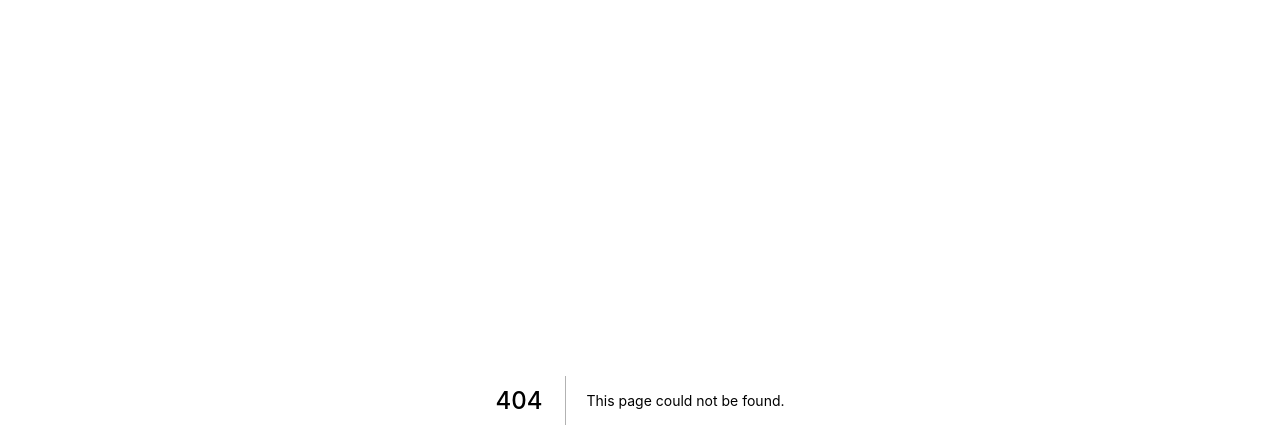
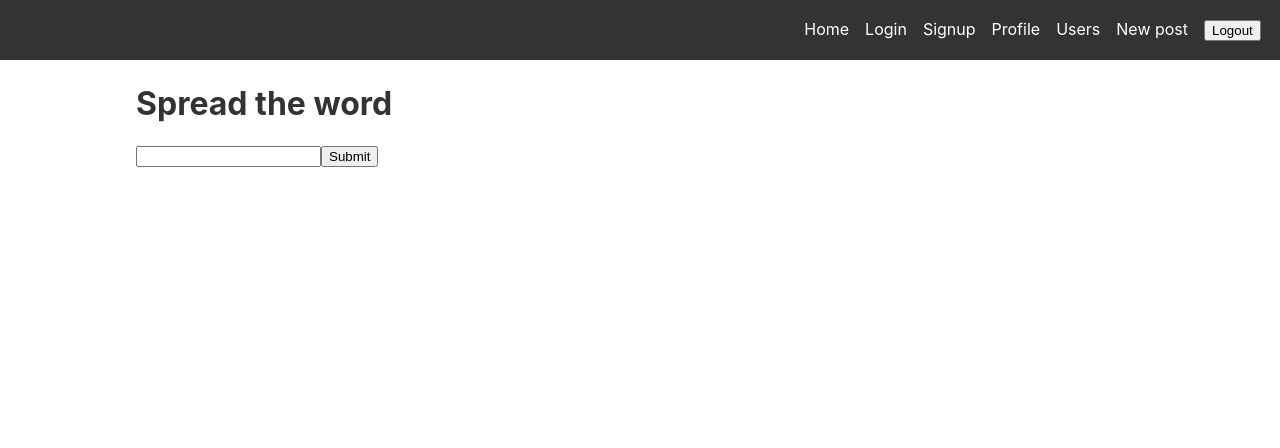
Before and after one commit to Sertge/fauna-example, a Next.js app: page /new-post in a window 1280 px wide. Before the commit this address had no page. Shown: the top 448 px of the page. Built offline with nearby package versions, Linux system fonts and the light colour scheme.

Commit message:
add logic for new posts, page, form and API

```diff
--- a/components/header.js
+++ b/components/header.js
@@ -28,6 +28,11 @@ const Header = (props) => (
         <li>
           <Link href='/list-users'>
             <a>Users</a>
+          </Link>
+        </li>
+        <li>
+          <Link href='/new-post'>
+            <a>New post</a>
           </Link>
         </li>
         <li>
--- /dev/null
+++ b/pages/api/new-post.js
@@ -0,0 +1,27 @@
+import { query as q } from 'faunadb'
+import { faunaClient,FAUNA_SECRET_COOKIE } from '../../utils/fauna-auth'
+import cookie from 'cookie'
+
+export default async function newPost(req,res){
+  const cookies = cookie.parse(req.headers.cookie ?? '')
+  const faunaSecret = cookies[FAUNA_SECRET_COOKIE]
+
+  if (!faunaSecret) {
+    return res.status(401).send('Auth cookie missing.')
+  }
+
+  try{
+    const newPostContent= await faunaClient(faunaSecret)
+    .query(q.Call(q.Function('createPost'),req.body.description))
+    .catch((error)=>{console.log(error); return error})
+
+    if(newPostContent.message){
+      if(newPostContent.message=='unauthorized')return res.status(401).send('invalid Auth cookie')
+      throw new Error(newPostContent.message)
+    }
+    res.status(200).send(newPostContent)
+  }catch(err){
+    console.log(err)
+    return res.status(400).send(err.message)
+  }
+}
--- a/pages/list-users.js
+++ b/pages/list-users.js
@@ -26,7 +26,7 @@ const followUser=async (followee)=>{
   mutate('/api/list-users')
 
 }
-const Profile = () => {
+const usersListed = () => {
   const router = useRouter()
   const { data: users, error } = useSWR('/api/list-users', fetcher)
   useEffect(() => {
@@ -45,8 +45,6 @@ const Profile = () => {
           <p>Currently, you are {user.isFollowee?'following':'not following'} this user <button onClick={()=>followUser(user.userId)}>{user.isFollowee?'Unfollow user':'Follow user'}</button></p>
         </div>
         ))
-
-
       ) : (
         <h1>Loading...</h1>
       )}
@@ -59,4 +57,4 @@ const Profile = () => {
   )
 }
 
-export default withAuthSync(Profile)
+export default withAuthSync(usersListed)
--- /dev/null
+++ b/pages/new-post.js
@@ -0,0 +1,40 @@
+import { useEffect } from 'react'
+import { useRouter } from 'next/router'
+import useSWR, { mutate } from 'swr'
+import { withAuthSync } from '../utils/auth'
+import Layout from '../components/layout'
+
+const fetcher = (url) =>
+  fetch(url).then((res) => {
+    if (res.status >= 300) {
+      throw new Error('API Client error')
+    }
+
+    return res.json()
+  })
+
+  const postUpdate=async(content)=>{
+    content.preventDefault()
+    // console.log(content.target.description.value)
+    const response = await fetch('/api/new-post',{
+      method: 'POST',
+      headers: { 'Content-Type': 'application/json' },
+      body: JSON.stringify({ description:content.target.description.value }),
+    })
+    if (response.status !==200){
+      throw new Error(await response.text())
+    }
+  }
+
+const uploadPosts=()=>{
+  return(
+  <Layout>
+    <h1>Spread the word</h1>
+    <form onSubmit={postUpdate}>
+      <input type="text" name="description"/>
+      <input type="submit" value="Submit" />
+    </form>
+  </Layout>)
+}
+
+export default withAuthSync(uploadPosts)
```
Lines whose indentation alone changed are shown as unchanged.
